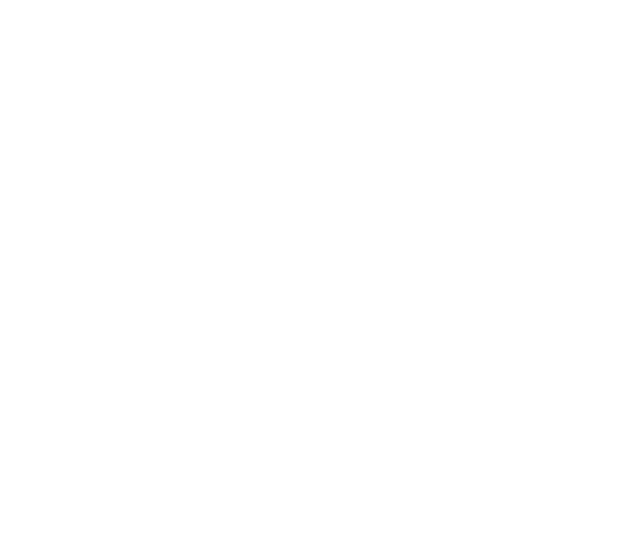
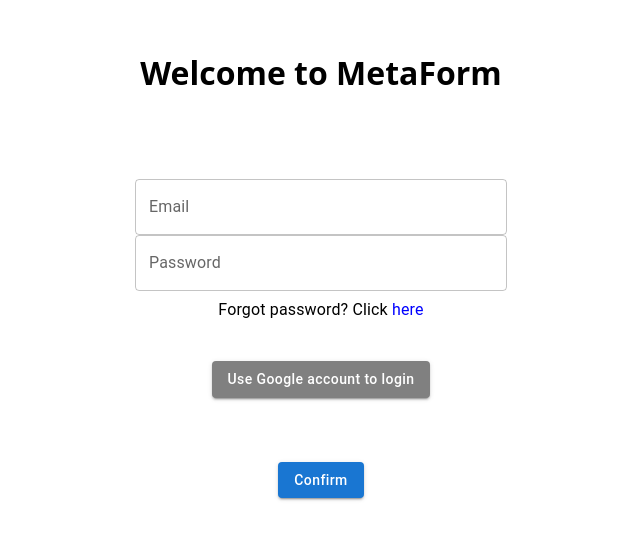
Before and after one commit to bennychen2004181026/MetaForm-Front, a React (Create React App) app: page /login in a window 1280 px wide. Before the commit this address had no page. Shown: the part 140-680 px from the top of the page, without its empty margins (319-959 px from the left). Built offline with nearby package versions, Linux system fonts and the light colour scheme.

Commit message:
remove duplicated pages

```diff
--- /dev/null
+++ b/src/pages/LoginPage/LoginPage.tsx
@@ -0,0 +1,95 @@
+import React, { useState } from 'react';
+
+import { TextField, Typography } from '@mui/material';
+import { useNavigate } from 'react-router-dom';
+import styled from 'styled-components';
+
+import StyledButton from '@/components/Button/Button';
+import Hyperlink from '@/components/StyledLink/';
+import useForm from '@/hooks/useForm';
+import Title from '@/layouts/MainLayout/Title';
+import GlobalStyle from '@/styles/GlobalStyle';
+import validator from '@/utils/UserRegisterFormValidators';
+
+const Content = styled.div`
+    display: flex;
+    flex-direction: column;
+    align-items: center;
+    justify-conetnet: center;
+    width: 30%;
+    min-width: 350px;
+`;
+
+interface CustomFieldProps {
+    customMargin?: string;
+}
+const StyledTextField = styled(TextField)<CustomFieldProps>`
+    margin-bottom: ${(props) => props.customMargin};
+`;
+const loginType = (formField: Record<string, string>) => [
+    {
+        id: 1,
+        label: 'Email',
+        getErrorMessage: (data: Record<string, string>) => validator.validEmail(data?.email),
+        key: 'email',
+        value: formField.email,
+        margin: '1rem',
+    },
+    {
+        id: 2,
+        label: 'Password',
+        getErrorMessage: (data: Record<string, string>) => validator.validPassword(data?.password),
+        key: 'password',
+        value: formField.password,
+        margin: '1rem',
+    },
+];
+
+const Login = () => {
+    const [formData, setFormData] = useState({
+        username: '',
+        workEmail: '',
+    });
+    const formField = loginType(formData);
+    const { data, focus, onBlur, onChange, validation } = useForm(formField);
+    const navigate = useNavigate();
+    const forgotPassword = () => {
+        const path = `../forgetpassword`;
+        navigate(path);
+    };
+    return (
+        <Content>
+            <GlobalStyle />
+            <Title content="Welcome to MetaForm" />
+            {formField.map((type) => {
+                return (
+                    <StyledTextField
+                        key={type.id}
+                        label={type.label}
+                        variant="outlined"
+                        fullWidth
+                        helperText={(focus[type.key] && type.getErrorMessage?.(data)) ?? ' '}
+                        onBlur={onBlur(type.key)}
+                        onChange={onChange(type.key)}
+                        error={focus[type.key] && !!type.getErrorMessage?.(data)}
+                        customMargin={type.margin}
+                    />
+                );
+            })}
+            <Typography variant="subtitle1" sx={{ padding: '5px' }}>
+                Forgot password? Click <Hyperlink text="here" onClick={forgotPassword} />
+            </Typography>
+            <StyledButton
+                variant="contained"
+                sx={{ margin: '2rem', backgroundColor: 'grey', textTransform: 'none' }}
+            >
+                Use Google account to login
+            </StyledButton>
+            <StyledButton variant="contained" sx={{ margin: '2rem', textTransform: 'none' }}>
+                Confirm
+            </StyledButton>
+        </Content>
+    );
+};
+
+export default Login;
--- /dev/null
+++ b/src/pages/LoginPage/index.ts
@@ -0,0 +1 @@
+export { default } from './LoginPage';
--- a/src/routes/AppRoute.tsx
+++ b/src/routes/AppRoute.tsx
@@ -6,6 +6,7 @@
 import CompanyRegisterPage from '@/pages/CompanyRegisterPage';
 import ForgetPasswordPage from '@/pages/ForgetPasswordPage';
 import FormListPage from '@/pages/FormListPage';
+import LoginPage from '@/pages/LoginPage';
 import MainPage from '@/pages/MainPage';
 import RegisterEmailPage from '@/pages/RegisterEmailPage';
 import RegisterOptionPage from '@/pages/RegisterOptionPage';
@@ -19,6 +20,7 @@
         <BrowserRouter>
             <Routes>
                 <Route path="/" element={<MainPage />} />
+                <Route path="/login" element={<LoginPage />} />
                 <Route path="/verification/:token" element={<EmailLinkVerificationPage />} />
                 <Route path="/create-user" element={<RegisterPage />} />
                 <Route path="/companyRegister" element={<CompanyRegisterPage />} />
```
